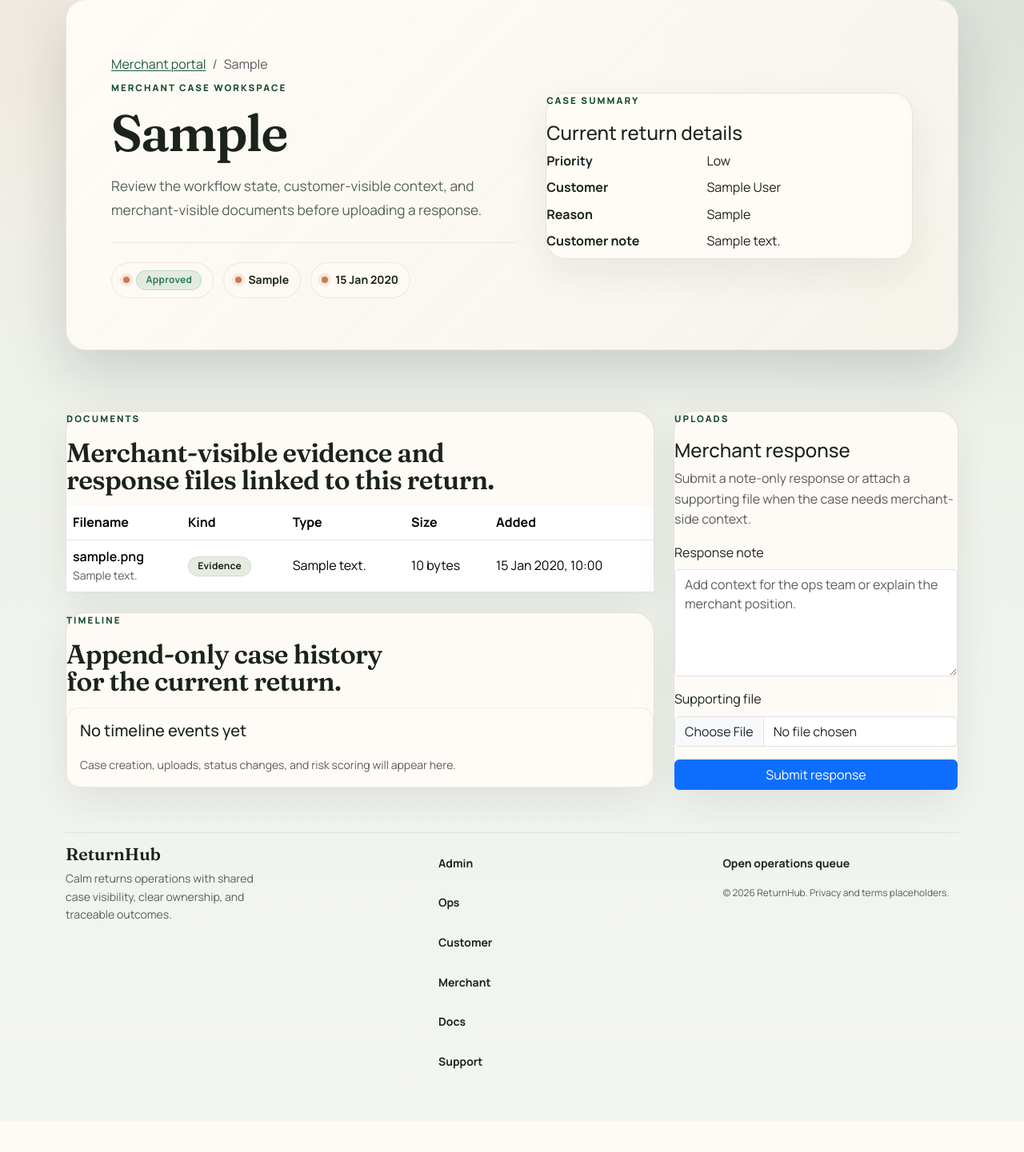
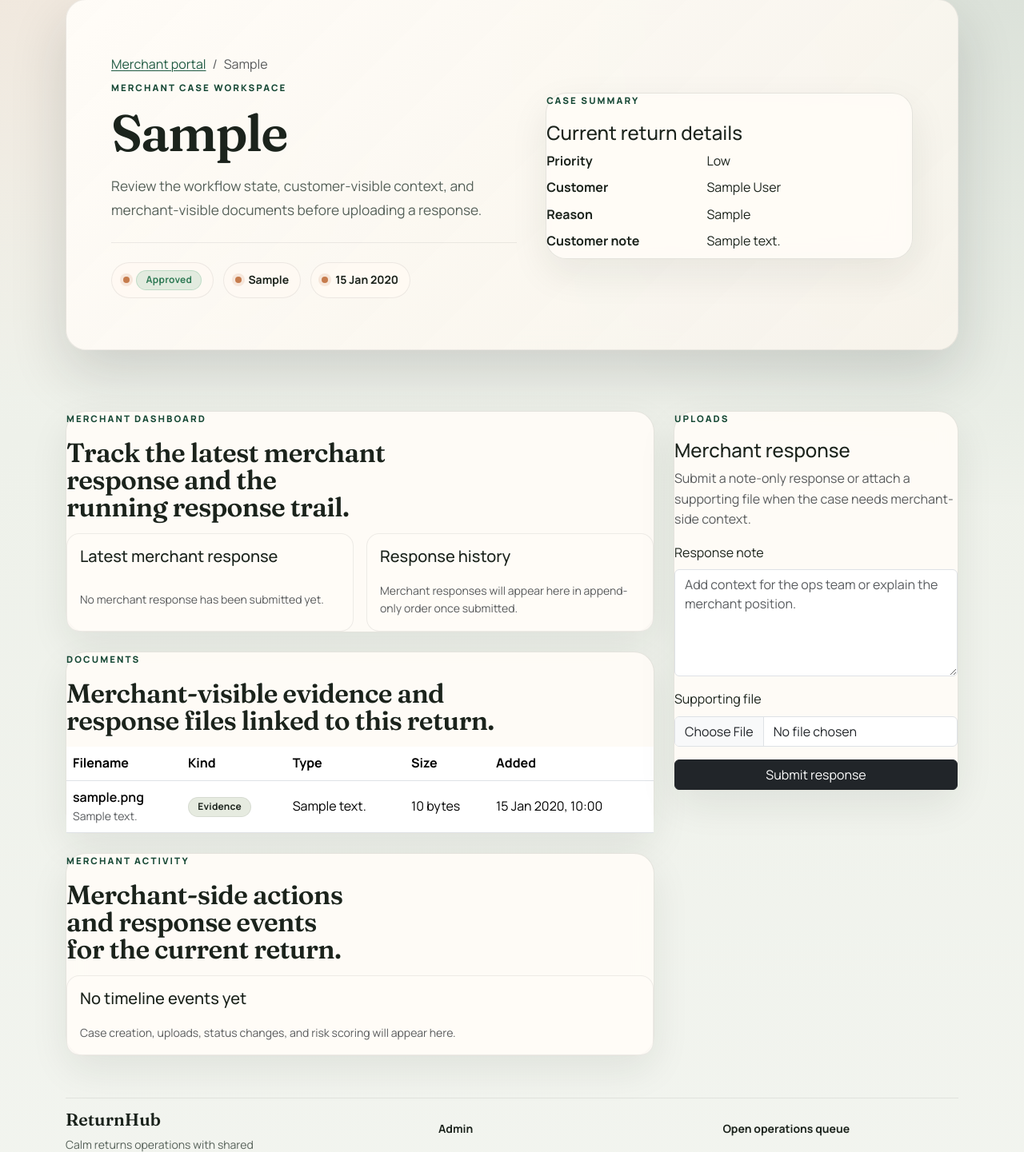
Before and after one commit to AAdewunmi/Returns-Escalation-Predictor-Project, a Django app: page /merchant/1/ in a window 1280 px wide. Shown: the part 124-1565 px from the top of the page at 80% size. Before the commit the page ends 1461 px from the top, so only its background shows below. Run offline with Django 5.2, Linux system fonts and the light colour scheme; a user stored in the database is signed in; tables that the repository leaves empty hold one stand-in row (values such as "Sample post"); data that the repository does not hold is empty.

Commit message:
feat(merchant): add response dashboard signals to case detail view

```diff
--- a/returns/services/merchant_portal.py
+++ b/returns/services/merchant_portal.py
@@ -83,6 +83,29 @@ def get_merchant_case_for_user(user, case_pk: int) -> ReturnCase:
     return get_object_or_404(queryset, pk=case_pk)
 
 
+def build_merchant_case_detail_context(user, case_pk: int) -> dict[str, object]:
+    """Return merchant case detail context with dashboard-specific signals."""
+
+    return_case = get_merchant_case_for_user(user, case_pk)
+    response_history = [
+        event
+        for event in return_case.events.all()
+        if event.event_type == "merchant_response_submitted"
+    ]
+    merchant_activity = [
+        event
+        for event in return_case.events.all()
+        if event.actor_role == "merchant" or event.event_type == "merchant_response_submitted"
+    ]
+
+    return {
+        "case": return_case,
+        "latest_merchant_response": response_history[0] if response_history else None,
+        "merchant_response_history": response_history,
+        "merchant_activity": merchant_activity,
+    }
+
+
 @transaction.atomic
 def submit_merchant_response(
     return_case,
--- a/returns/views_merchant.py
+++ b/returns/views_merchant.py
@@ -10,8 +10,8 @@ from django.views.generic import TemplateView
 from accounts.mixins import MerchantSurfaceMixin
 from returns.forms_merchant import MerchantResponseForm
 from returns.services.merchant_portal import (
+    build_merchant_case_detail_context,
     build_merchant_case_page,
-    get_merchant_case_for_user,
     submit_merchant_response,
 )
 
@@ -37,16 +37,23 @@ class MerchantCaseDetailView(MerchantSurfaceMixin, View):
     def get_case(self):
         """Return the merchant-visible case for the current request."""
 
-        return get_merchant_case_for_user(self.request.user, self.kwargs["case_id"])
+        return build_merchant_case_detail_context(
+            self.request.user,
+            self.kwargs["case_id"],
+        )["case"]
 
     def get(self, request, *args, **kwargs):
         """Render the case detail page."""
 
+        context = build_merchant_case_detail_context(
+            self.request.user,
+            self.kwargs["case_id"],
+        )
         return render(
             request,
             self.template_name,
             {
-                "case": self.get_case(),
+                **context,
                 "form": MerchantResponseForm(),
             },
         )
@@ -74,7 +81,10 @@ class MerchantCaseDetailView(MerchantSurfaceMixin, View):
             request,
             self.template_name,
             {
-                "case": case,
+                **build_merchant_case_detail_context(
+                    self.request.user,
+                    self.kwargs["case_id"],
+                ),
                 "form": form,
             },
         )
--- a/templates/merchant/case_detail.html
+++ b/templates/merchant/case_detail.html
@@ -50,6 +50,75 @@
     <div class="col-12 col-xl-8">
       <section class="rh-card mb-4">
         <div class="rh-section-heading mb-3">
+          <div class="rh-kicker">Merchant Dashboard</div>
+          <h2>Track the latest merchant response and the running response trail.</h2>
+        </div>
+        <div class="row g-3">
+          <div class="col-12 col-lg-6">
+            <div class="rh-visual-panel rh-visual-panel--case h-100">
+              <h3 class="h5">Latest merchant response</h3>
+              {% if latest_merchant_response %}
+                <p class="text-muted small mb-2">
+                  {{ latest_merchant_response.created_at|date:"j M Y, H:i" }}
+                </p>
+                <p class="mb-2">
+                  {{ latest_merchant_response.payload.response_note|default:"No note provided." }}
+                </p>
+                <div class="rh-visual-meta">
+                  <span>
+                    {% if latest_merchant_response.payload.has_document %}
+                      Includes supporting file
+                    {% else %}
+                      Note only
+                    {% endif %}
+                  </span>
+                  {% if latest_merchant_response.payload.document_kind %}
+                    <span>{{ latest_merchant_response.payload.document_kind|title }}</span>
+                  {% endif %}
+                </div>
+              {% else %}
+                <p class="mb-0 text-muted">
+                  No merchant response has been submitted yet.
+                </p>
+              {% endif %}
+            </div>
+          </div>
+          <div class="col-12 col-lg-6">
+            <div class="rh-visual-panel rh-visual-panel--case h-100">
+              <h3 class="h5">Response history</h3>
+              {% if merchant_response_history %}
+                <ol class="list-unstyled mb-0">
+                  {% for event in merchant_response_history %}
+                    <li class="{% if not forloop.last %}pb-3 mb-3 border-bottom{% endif %}">
+                      <div class="d-flex justify-content-between gap-3">
+                        <strong>Response {{ forloop.revcounter }}</strong>
+                        <span class="text-muted small">{{ event.created_at|date:"j M Y, H:i" }}</span>
+                      </div>
+                      <p class="mb-1">
+                        {{ event.payload.response_note|default:"No note provided." }}
+                      </p>
+                      <div class="text-muted small">
+                        {% if event.payload.has_document %}
+                          Supporting file attached
+                        {% else %}
+                          Note only
+                        {% endif %}
+                      </div>
+                    </li>
+                  {% endfor %}
+                </ol>
+              {% else %}
+                <p class="mb-0 text-muted">
+                  Merchant responses will appear here in append-only order once submitted.
+                </p>
+              {% endif %}
+            </div>
+          </div>
+        </div>
+      </section>
+
+      <section class="rh-card mb-4">
+        <div class="rh-section-heading mb-3">
           <div class="rh-kicker">Documents</div>
           <h2>Merchant-visible evidence and response files linked to this return.</h2>
         </div>
@@ -58,10 +127,10 @@
 
       <section class="rh-card">
         <div class="rh-section-heading mb-3">
-          <div class="rh-kicker">Timeline</div>
-          <h2>Append-only case history for the current return.</h2>
+          <div class="rh-kicker">Merchant Activity</div>
+          <h2>Merchant-side actions and response events for the current return.</h2>
         </div>
-        {% include "partials/_timeline.html" with events=case.events.all %}
+        {% include "partials/_timeline.html" with events=merchant_activity %}
       </section>
     </div>
 
--- a/templates/merchant/partials/_response_form.html
+++ b/templates/merchant/partials/_response_form.html
@@ -1,15 +1,12 @@
-<!--path: templates/merchant/partials/_response_form.html-->
 <form method="post" enctype="multipart/form-data" novalidate>
   {% csrf_token %}
 
-    {% if form.non_field_errors %}
-        <div class="alert alert-danger" role="alert">
-            {{ form.non_field_errors }}
-        </div>
-    {% endif %}
+  {% include "partials/_form_errors.html" with form=form %}
 
   <div class="mb-3">
-        <label class="form-label" for="{{ form.response_note.id_for_label }}">{{ form.response_note.label }}</label>
+    <label class="form-label" for="{{ form.response_note.id_for_label }}">
+      {{ form.response_note.label }}
+    </label>
     {{ form.response_note }}
     {% if form.response_note.errors %}
       <div class="invalid-feedback d-block">{{ form.response_note.errors|join:", " }}</div>
@@ -17,12 +14,14 @@
   </div>
 
   <div class="mb-3">
-        <label class="form-label" for="{{ form.response_file.id_for_label }}">{{ form.response_file.label }}</label>
+    <label class="form-label" for="{{ form.response_file.id_for_label }}">
+      {{ form.response_file.label }}
+    </label>
     {{ form.response_file }}
     {% if form.response_file.errors %}
       <div class="invalid-feedback d-block">{{ form.response_file.errors|join:", " }}</div>
     {% endif %}
   </div>
 
-    <button type="submit" class="btn btn-primary w-100">Submit response</button>
+  <button type="submit" class="btn btn-dark w-100">Submit response</button>
 </form>
```
Also changed, not shown: tests/test_merchant_portal_views.py (+36 -1 lines). Lines whose indentation alone changed are shown as unchanged.
